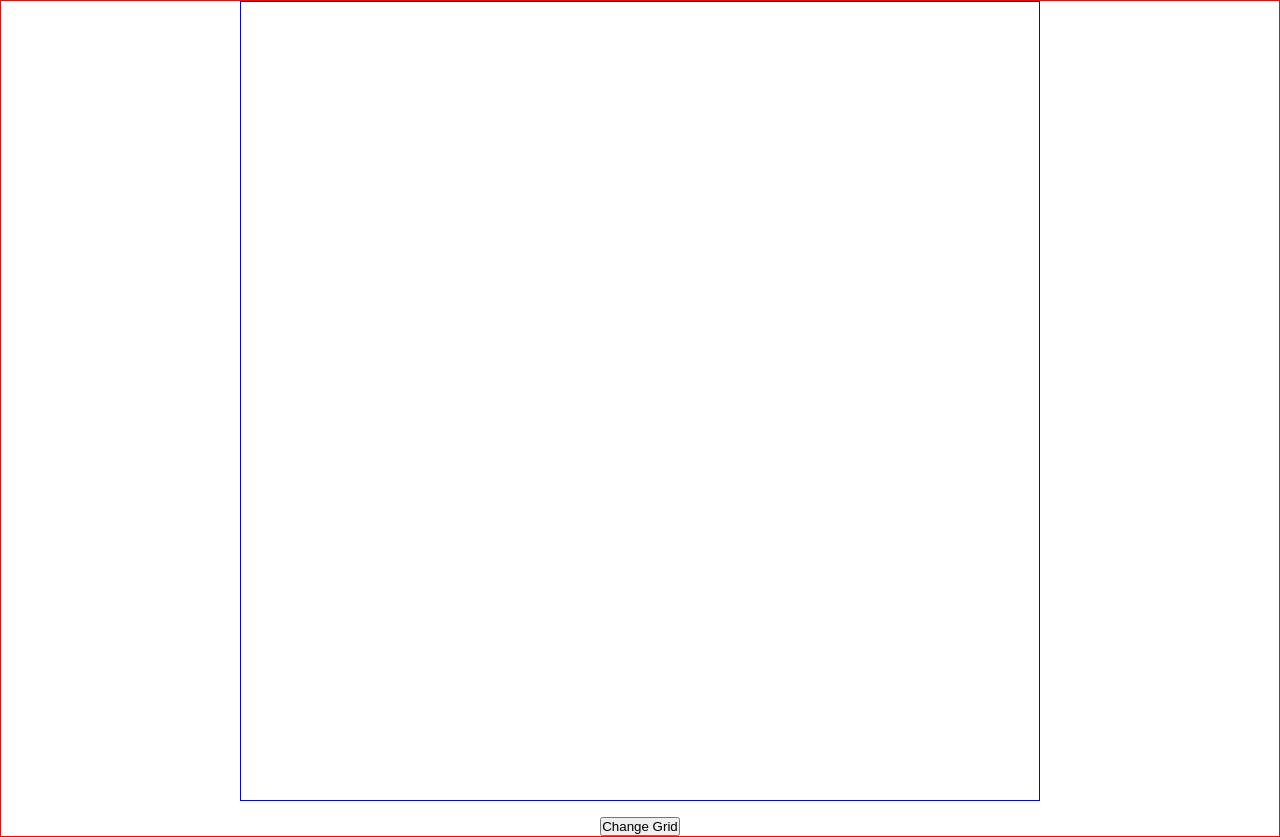
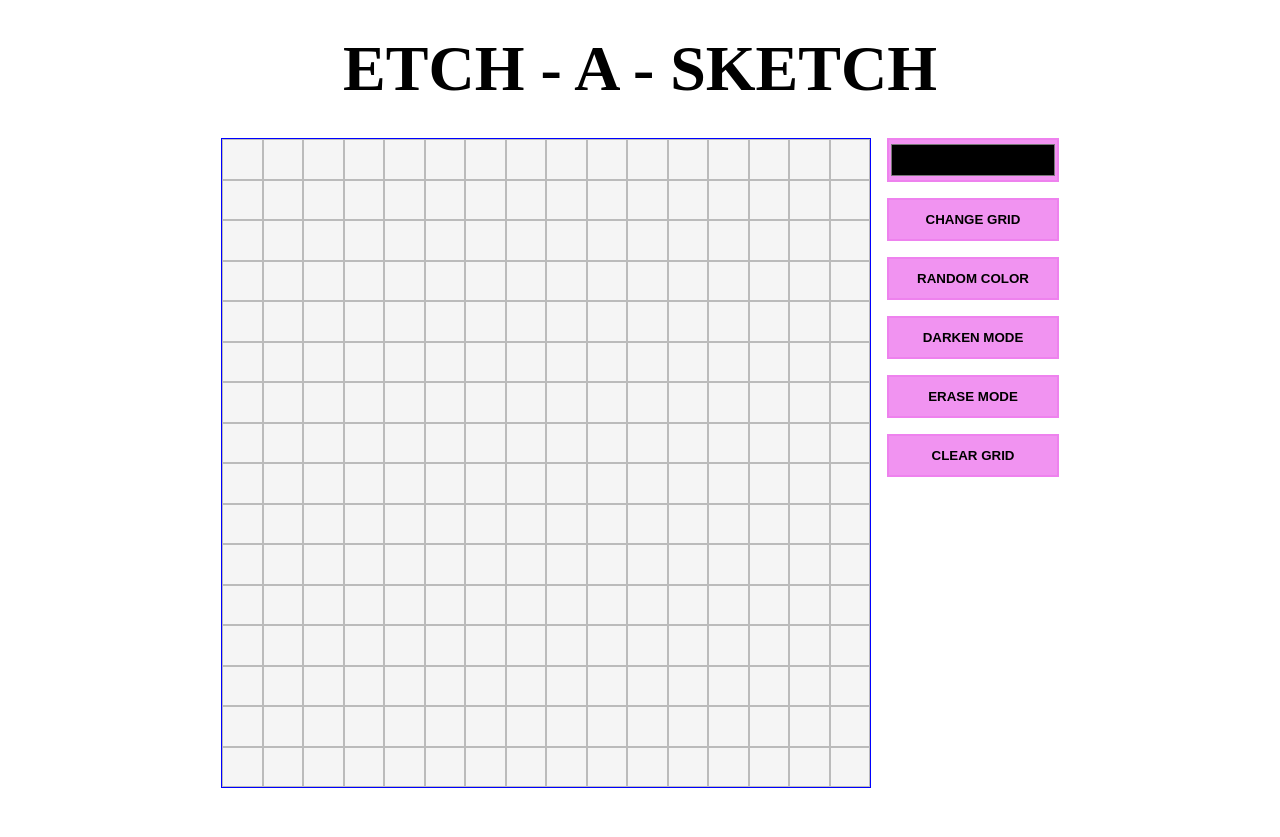
Before and after one commit to rhemz-ops/odin-etch-a-sketch, a plain HTML site: page index.html in a window 1280 px wide. After the commit the page ends 800 px from the top, so only its background shows below. Drawn offline with Linux system fonts and the light colour scheme.

Commit message:
Add new functions and event listener
Create a new function that will apply depending on the mode

```diff
--- a/index.html
+++ b/index.html
@@ -8,12 +8,19 @@
 </head>
 <body>
 
+    <h1>ETCH - A - SKETCH</h1>
     <div id="main-container">
 
         <div id="grid-container"></div>
 
         <div id="controls">
-            <button id="change-grid-btn">Change Grid</button>
+
+            <input type="color" id="color-picker" class="control-btn">
+            <button id="change-grid-btn" class="control-btn">Change Grid</button>
+            <button id="random-btn" class="control-btn">Random Color</button>
+            <button id="darken-btn" class="control-btn">Darken Mode</button>
+            <button id="erase-btn" class="control-btn">Erase Mode</button>
+            <button id="clear-btn" class="control-btn">Clear Grid</button>
         </div>
 
 
--- a/script.js
+++ b/script.js
@@ -1,6 +1,44 @@
+
+
 const gridContainer = document.querySelector("#grid-container");
 const changeGridBtn = document.querySelector("#change-grid-btn");
+const randomBtn = document.querySelector("#random-btn");
+const colorPicker = document.querySelector("#color-picker");
+const eraseBtn = document.querySelector("#erase-btn");
+const clearBtn = document.querySelector("#clear-btn");
 
+
+let isEraseMode = false;
+let isRandomMode = false;
+
+
+colorPicker.addEventListener("click", () => {
+    isEraseMode = false;
+})
+
+eraseBtn.addEventListener('click', () => {
+    eraseMode();
+})
+
+randomBtn.addEventListener("click", () => {
+    randomMode();
+})
+
+
+const eraseMode = () => {
+    isEraseMode = true;
+}
+
+const randomMode = () => {
+    isEraseMode = false;
+    isRandomMode = true;
+    let red = Math.floor(Math.random() * 256);
+    let green = Math.floor(Math.random() * 256);
+    let blue = Math.floor(Math.random() * 256);
+    return `rgb(${red}, ${green}, ${blue});`;
+}
+
+console.log(randomMode());
 
 const createGrid = (size) => {
     gridContainer.innerHTML = "";
@@ -10,13 +48,28 @@ const createGrid = (size) => {
         let div = document.createElement("div");
         gridContainer.appendChild(div);
         div.classList.add("small-div");
+        div.addEventListener('click', () => {
+            if(!isEraseMode && !isRandomMode) {
+                div.style.backgroundColor = colorPicker.value;
+            } else if (isEraseMode && !isRandomMode) {
+                div.style.backgroundColor = "transparent";
+            } else if (!isEraseMode && isRandomMode) {
+                div.style.backgroundColor = randomMode();
+            }
+
+        })
+        clearBtn.addEventListener("click", () => {
+            const smallDivs = document.querySelectorAll(".small-div");
+            smallDivs.forEach(element => {
+                element.style.backgroundColor = "transparent";
+            })
+        })
     }
-
-
 
 }
 
 changeGridBtn.addEventListener("click", () => {
+    isEraseMode = true;
     let gridSize = parseInt(prompt("ENTER SIZE BETWEEN 16 AND 100", 64));
 
     if (!gridSize || gridSize < 16 || gridSize > 100) {
@@ -25,3 +78,5 @@ changeGridBtn.addEventListener("click", () => {
     }
     createGrid(gridSize);
 })
+
+createGrid(16);
--- a/styles.css
+++ b/styles.css
@@ -4,21 +4,24 @@
     box-sizing: border-box;
 }
 
+h1 {
+    font-size: 4rem;
+    margin: 32px 0;
+    text-align: center;
+}
 
 #main-container {
-    border: 1px solid red;
-    min-height: 100vh;
     display: flex;
-    flex-direction: column;
     align-items: center;
     justify-content: center;
     gap: 16px;
 }
 
 #grid-container {
+    background-color: whitesmoke;
     border: 1px solid blue;
-    width: 800px;
-    height: 800px;
+    width: 650px;
+    height: 650px;
     display: flex;
     flex-wrap: wrap;
 
@@ -26,6 +29,28 @@
 }
 
 .small-div {
-    border: 1px solid black;
+    border: 1px solid rgba(0, 0, 0, 0.24);
     flex: 0 0 calc(100% / var(--size));
 }
+
+#controls {
+    min-height: 650px;
+    display: flex;
+    flex-direction: column;
+    gap: 16px;
+}
+
+#controls #color-picker {
+    padding: 0;
+    min-width: 100%;
+    min-height: 44px;
+}
+
+#controls .control-btn {
+    border: 2px solid violet;
+    background-color: rgb(241, 147, 241);
+    text-transform: uppercase;
+    font-weight: 900;
+    padding: 12px 28px;
+    cursor: pointer;
+}
```
